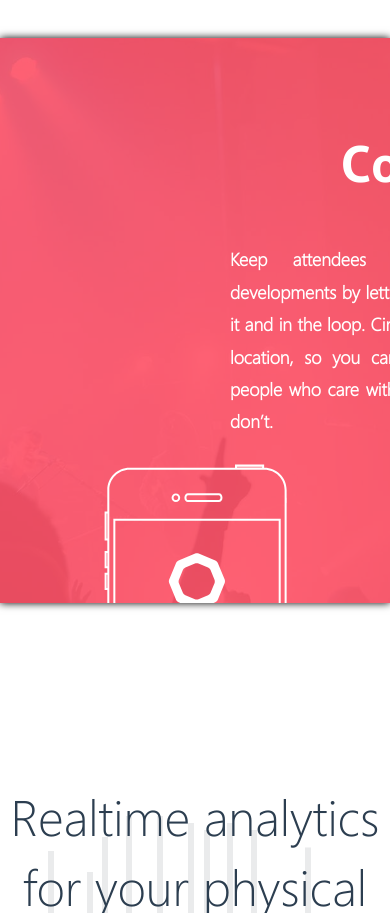
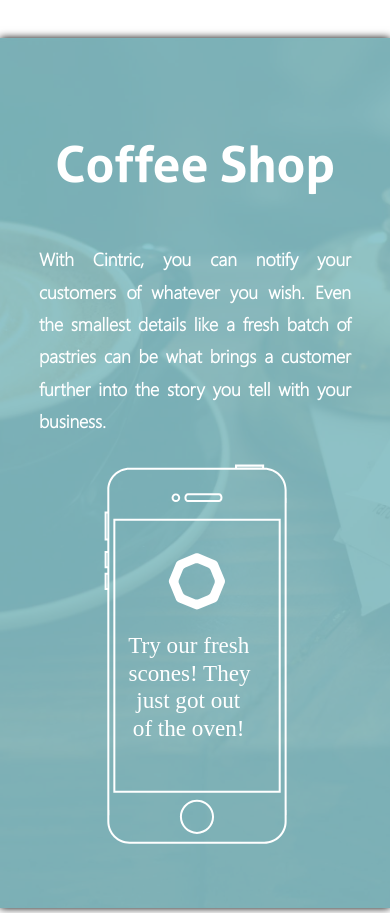
Before and after one commit to ErwanLent/Cintric-Front-End, a website: page index.html in a window 390 px wide. Shown: the part 2660-3573 px from the top of the page. Drawn offline with nearby package versions, Linux system fonts and the light colour scheme; some packages are replaced by stand-ins of ours; no server answers.

Commit message:
Responsive slider updates.

```diff
--- a/css/sass/_media.scss
+++ b/css/sass/_media.scss
@@ -23,6 +23,62 @@
 	}
 }
 
+@media screen and (max-width: 975px) {
+	.section.demo
+	{
+		ul
+		{
+			.slide
+			{
+				.card
+				{
+					.overlay
+					{
+						.center
+						{
+							.description
+							{
+								margin-left: 130px;
+							}
+						}
+					}
+				}
+			}
+		}
+	}
+}
+
+@media screen and (max-width: 830px) {
+	.section.demo
+	{
+		min-height: 1085px;
+
+		ul
+		{
+			min-height: 835px;
+
+			.slide
+			{
+				.card
+				{
+					.overlay
+					{
+						min-height: 835px;
+
+						.center
+						{
+							.description
+							{
+								float: none;
+								margin: auto;
+							}
+						}
+					}
+				}
+			}
+		}
+	}
+}
 
 @media screen and (max-width: 815px) {
 	.navigation
@@ -109,6 +165,43 @@
 	}
 }
 
+@media screen and (max-width: 460px) {
+	#hero-bar
+	{
+		display: none;
+	}
+
+	.section.demo
+	{
+		min-height: 1200px;
+
+		ul
+		{
+			min-height: 870px;
+
+			.slide
+			{
+				.card
+				{
+					.overlay
+					{
+						min-height: 875px;
+
+						.center
+						{
+							.description
+							{
+								float: none;
+								margin: auto;
+							}
+						}
+					}
+				}
+			}
+		}
+	}
+}
+
 @media screen and (max-width: 450px) {
 	.separator
 	{
@@ -123,6 +216,13 @@
 	}
 }
 
+@media screen and (max-width: 330px) {
+	.section.analytics
+	{
+		height: 850px;
+	}
+}
+
 @media print,
        (-o-min-device-pixel-ratio: 5/4),
        (-webkit-min-device-pixel-ratio: 1.25),
--- a/css/sass/main.scss
+++ b/css/sass/main.scss
@@ -361,9 +361,10 @@
 
                     .description
                     {
-                        width: 400px;
+                        width: 100%;
+                        max-width: 400px;
                         float: left;
-                        margin-left: 230px;
+                        margin-left: 190px;
 
                         h1
                         {
@@ -376,13 +377,14 @@
                         {
                             text-align: justify;
                             color: white;
-                            width: 400px;
+                            max-width: 400px;
                         }
                     }
 
                     img
                     {
-                        width: 200px;
+                        width: 100%;
+                        max-width: 200px;
                     }
                 }
             }
@@ -461,7 +463,7 @@
         font-size: 50px;
         font-weight: 100;
         font-family: 'weblysleek_uilight';
-        padding-top: 75px;
+        padding-top: 85px;
     }
 
     .icons
--- a/js/index.js
+++ b/js/index.js
@@ -8,7 +8,11 @@
         Header Animation
     =======================================================================================*/
     loadScript();
-    loadChart();
+
+    if ($(window).width() > 460)
+    {
+    	loadChart();
+    }
 
 	setTimeout(function(){
 		$('.logo').removeClass('animated');
@@ -45,13 +49,19 @@
 
 	// Initial trigger
 	setTimeout(function(){
-		hideCard();
+		//hideCard();
 	}, 2000);
 
 	$('.section.demo ul li').on(transitionPrefixes, function() {
 		if (isNoneShowing)
 		{
+			// Hide previous card
+			var previousCardCounter = ((counter - 1) < 0) ? numberOfCards - 1 : counter - 1;
+			$('.section.demo ul li').eq(previousCardCounter).hide();
+
+			// Show next card and animate in
 			$('.section.demo ul li').eq(counter).show();
+
 			setTimeout(function(){
 				$('.section.demo ul li').eq(counter).css('left', '0px');
 				isNoneShowing = false;
@@ -74,14 +84,7 @@
 {
 	$('.section.demo ul li').eq(counter).css('left', '-100%');
 
-	if ((counter + 1) >= numberOfCards)
-	{
-		counter = 0;
-	}
-	else
-	{
-		counter++;
-	}
+	counter = ((counter + 1) >= numberOfCards) ? 0 : counter + 1;
 
 	$('.section.demo ul li').eq(counter).hide();
 	$('.section.demo ul li').eq(counter).css('left', '100%');
```
Also changed, not shown: css/main.css, css/main.min.css.
